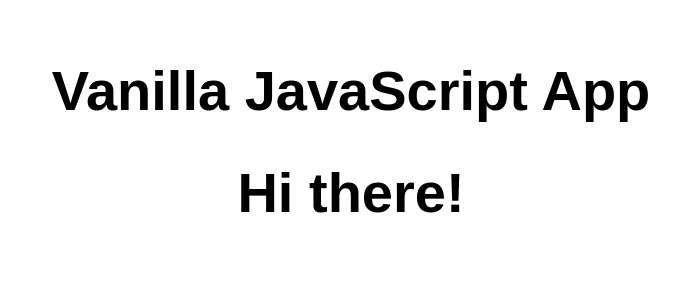
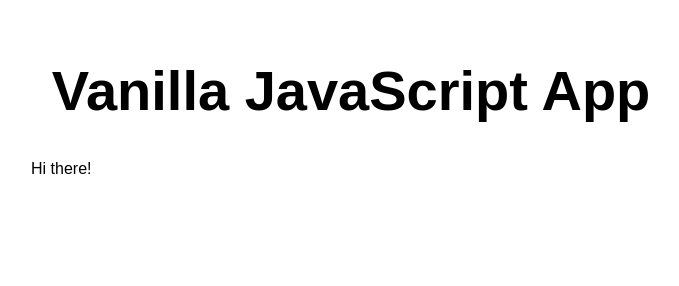
Before and after one commit to SeanMBoyles/first-azure-static-web-app, a website: page src/index.html in a window 1280 px wide. Shown: the whole page, without its empty margins (289-968 px from the left). Drawn offline with Linux system fonts and the light colour scheme.

Commit message:
Update index.html

```diff
--- a/src/index.html
+++ b/src/index.html
@@ -11,7 +11,7 @@
 <body>
   <main>
     <h1>Vanilla JavaScript App</h1>
-    <h1>Hi there!</h1>
+    <p>Hi there!</p>
   </main>
 </body>
 
```
